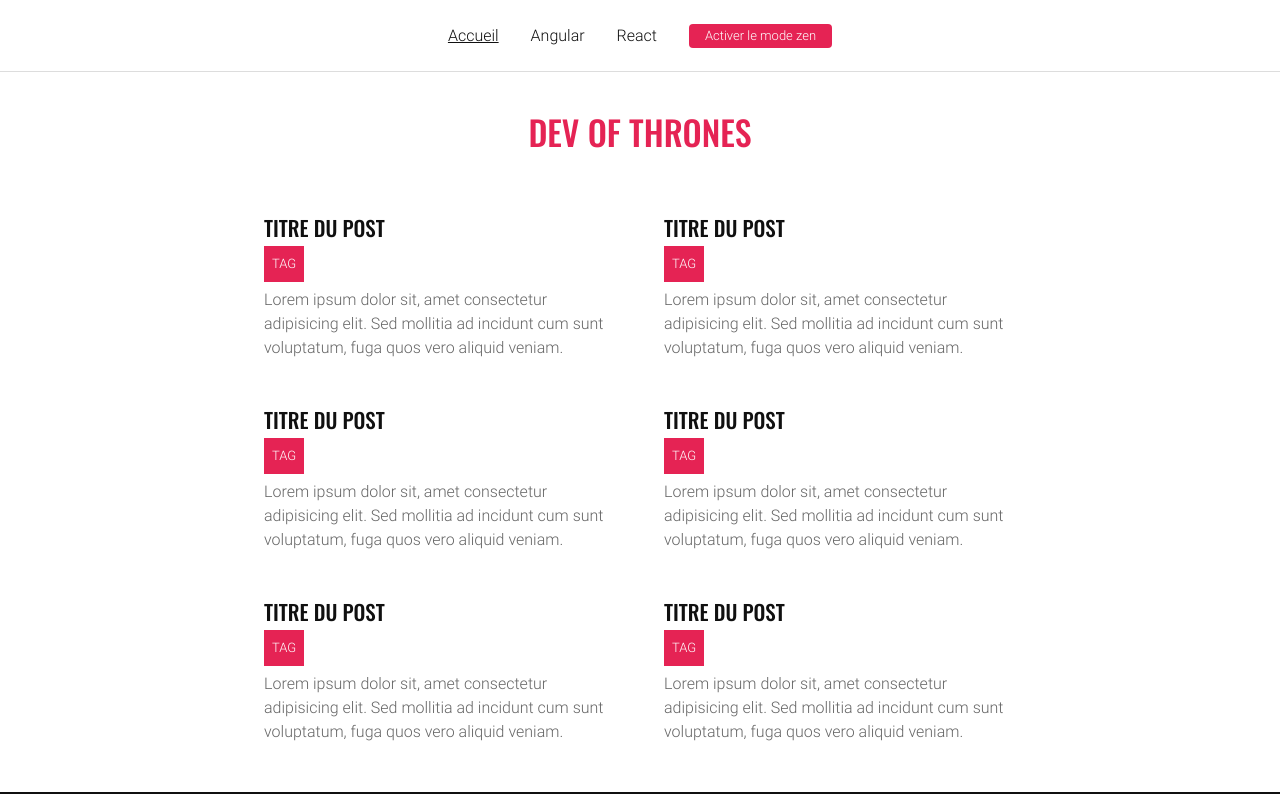
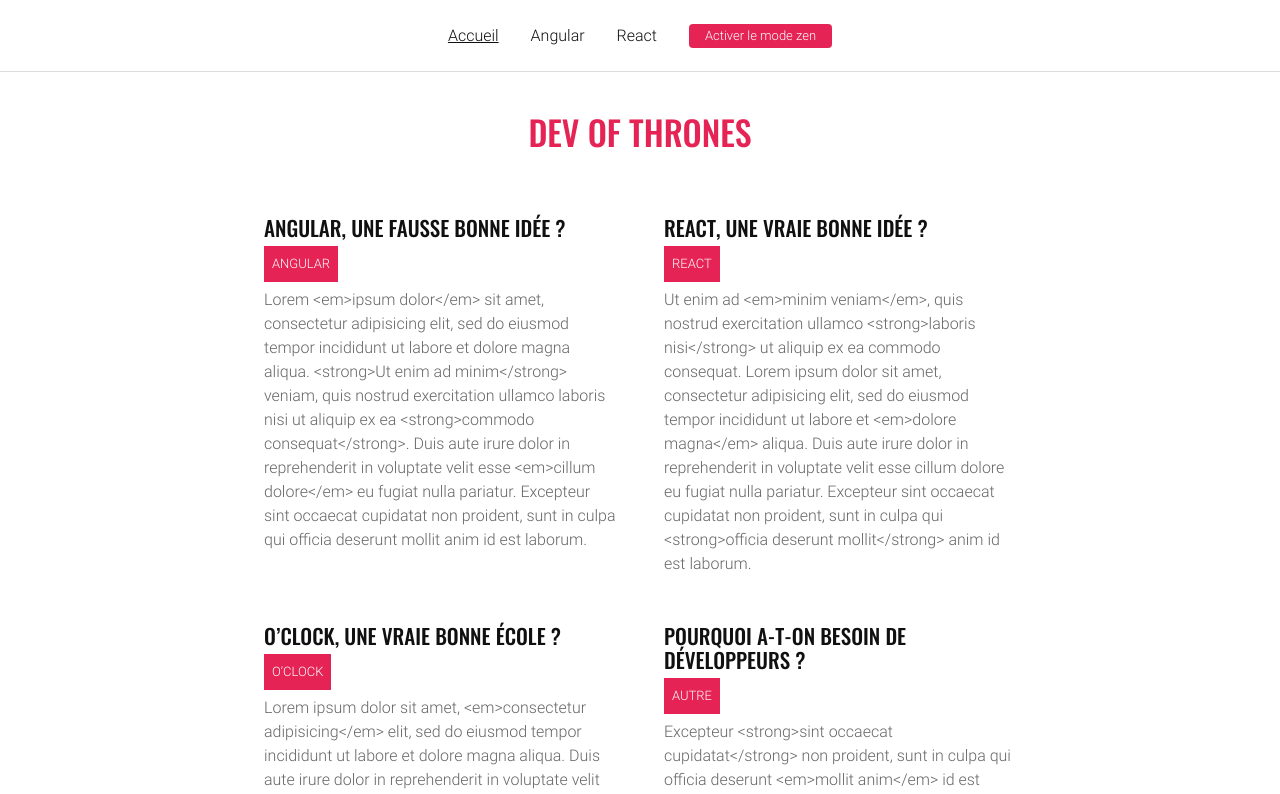
Before and after one commit to VinceBmmrt/blog-react, a React (Vite) app: page / in a window 1280 px wide. Shown: the top 794 px of the page. Built offline with nearby package versions, Linux system fonts and the light colour scheme.

Commit message:
Ajout des propriétés sur le composant Posts et Post + map avec passage d'information

```diff
--- /dev/null
+++ b/src/@types/post.ts
@@ -0,0 +1,15 @@
+export type Category = {
+  id: number;
+  slug: string;
+  name: string;
+};
+
+export type Post = {
+  id: number;
+  categoryId: number;
+  slug: string;
+  title: string;
+  excerpt: string;
+  content: string;
+  category: Category;
+};
--- a/src/components/App/App.tsx
+++ b/src/components/App/App.tsx
@@ -8,13 +8,10 @@ import categoriesData from '../../data/categories';
 import postsData from '../../data/posts';
 
 function App() {
-  console.log(categoriesData);
-  console.log(postsData);
-
   return (
     <div className="app">
       <Header categories={categoriesData} />
-      <Posts />
+      <Posts posts={postsData} />
       <Footer />
     </div>
   );
--- a/src/components/Post/Post.tsx
+++ b/src/components/Post/Post.tsx
@@ -1,14 +1,16 @@
+import { Post as TPost } from '../../@types/post';
 import './Post.scss';
 
-function Post() {
+type PostProps = {
+  post: TPost;
+};
+
+function Post({ post }: PostProps) {
   return (
     <article className="post">
-      <h2 className="post-title">Titre du post</h2>
-      <div className="post-category">tag</div>
-      <p className="post-excerpt">
-        Lorem ipsum dolor sit, amet consectetur adipisicing elit. Sed mollitia
-        ad incidunt cum sunt voluptatum, fuga quos vero aliquid veniam.
-      </p>
+      <h2 className="post-title">{post.title}</h2>
+      <div className="post-category">{post.category.name}</div>
+      <p className="post-excerpt">{post.excerpt}</p>
     </article>
   );
 }
--- a/src/components/Posts/Posts.tsx
+++ b/src/components/Posts/Posts.tsx
@@ -1,18 +1,23 @@
+import { Post as TPost } from '../../@types/post';
 import Post from '../Post/Post';
 
 import './Posts.scss';
 
-function Posts() {
+type PostsProps = {
+  posts: TPost[];
+};
+
+function Posts({ posts }: PostsProps) {
   return (
     <main className="posts">
       <h1 className="posts-title">Dev Of Thrones</h1>
       <div className="posts-list">
-        <Post />
-        <Post />
-        <Post />
-        <Post />
-        <Post />
-        <Post />
+        {posts.map((post) => (
+          // Plutôt que de mettre tous le HTML dans le map, on va très souvent préféré découper plus finement le code
+          // On créer un composant s'occupant de l'affichage d'un seul élément
+          // On lui passera les données de l'élément sur lequel on boucle
+          <Post key={post.id} post={post} />
+        ))}
       </div>
     </main>
   );
```
Also changed, not shown: src/components/Header/Header.tsx (+1 -6 lines).
